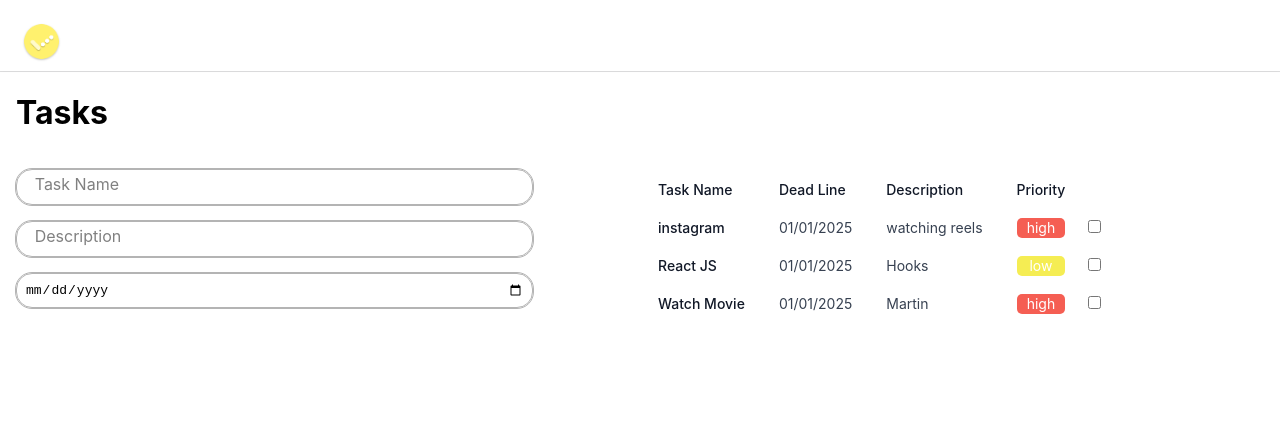
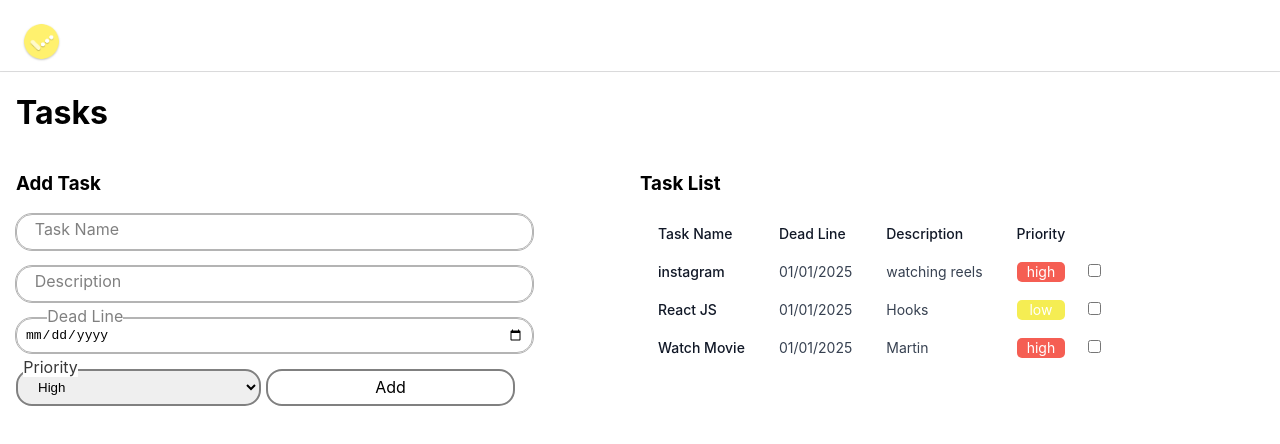
Before and after one commit to Arjunr7019/to-do-list, a React (Create React App) app: page / in a window 1280 px wide. Shown: the top 444 px of the page. Built offline with nearby package versions, Linux system fonts and the light colour scheme.

Commit message:
add task section added

```diff
--- a/src/App.css
+++ b/src/App.css
@@ -51,3 +51,20 @@
   color: #383838;
   background-color: white;
 }
+
+#priority{
+  border: 2px solid gray;
+}
+#priority:focus{
+  border: 2px solid #383838;
+}
+#container{
+  position: relative;
+}
+#dropdown{
+  position: absolute;
+  left: 3%;
+  top: -31%;
+  background-color: white;
+  color: #383838;
+}
--- a/src/Components/InputCard.jsx
+++ b/src/Components/InputCard.jsx
@@ -5,7 +5,7 @@ export default function InputCard({labelName,inputType}) {
     return (
         <div className='inputCard' style={{ position: "relative",margin:"1rem 0" }}>
             <input style={{ padding: "0.5rem", borderRadius: "1rem", width: "80%" }} type={inputType} id="inputName" />
-            <label style={inputType === "date" ? {display:"none"}:{}} id="inputLabel" htmlFor="inputName">{labelName}</label>
+            <label style={inputType === "date" ? {left:"5%",top:"-33%",backgroundColor:"white"}:{}} id="inputLabel" htmlFor="inputName">{labelName}</label>
         </div>
     )
 }
--- a/src/Pages/Home.jsx
+++ b/src/Pages/Home.jsx
@@ -12,13 +12,30 @@ export default function Home() {
       </div>
       <div style={{ margin: "0 1rem" }}>
         <h1>Tasks</h1>
+        <div></div>
         <div style={{ display: "flex", flexDirection: "row" }}>
           <div style={{ width: "50%" }}>
-            <InputCard inputType="text" labelName="Task Name"/>
-            <InputCard inputType="text" labelName="Description"/>
-            <InputCard inputType="date" labelName="Date"/>
+            <h3>Add Task</h3>
+            <InputCard inputType="text" labelName="Task Name" />
+            <InputCard inputType="text" labelName="Description" />
+            <InputCard inputType="date" labelName="Dead Line" />
+            <div style={{width:"80%",display:"flex",flexDirection:"row",justifyContent:"space-between"}}>
+              <div id='container' style={{width:"50%"}}>
+                <select id='priority' style={{ borderRadius: "1rem", padding: "0.5rem 1rem", textAlign: "center",width:"100%" }}>
+                  <option style={{ textAlign: "start" }} value="high">High</option>
+                  <option style={{ textAlign: "start" }} value="medium">Medium</option>
+                  <option style={{ textAlign: "start" }} value="low">Low</option>
+                </select>
+                <label id='dropdown' htmlFor="container">Priority</label>
+              </div>
+              <div style={{width:"50%",margin:"0 0 0 0.3rem",border:"2px solid gray",borderRadius:"1rem",display:"flex",justifyContent:"center",alignItems:"center"}}>Add</div>
+            </div>
           </div>
+
+          <div>
+            <h3>Task List</h3>
           <AllList />
+          </div>
         </div>
       </div>
     </div>
```
